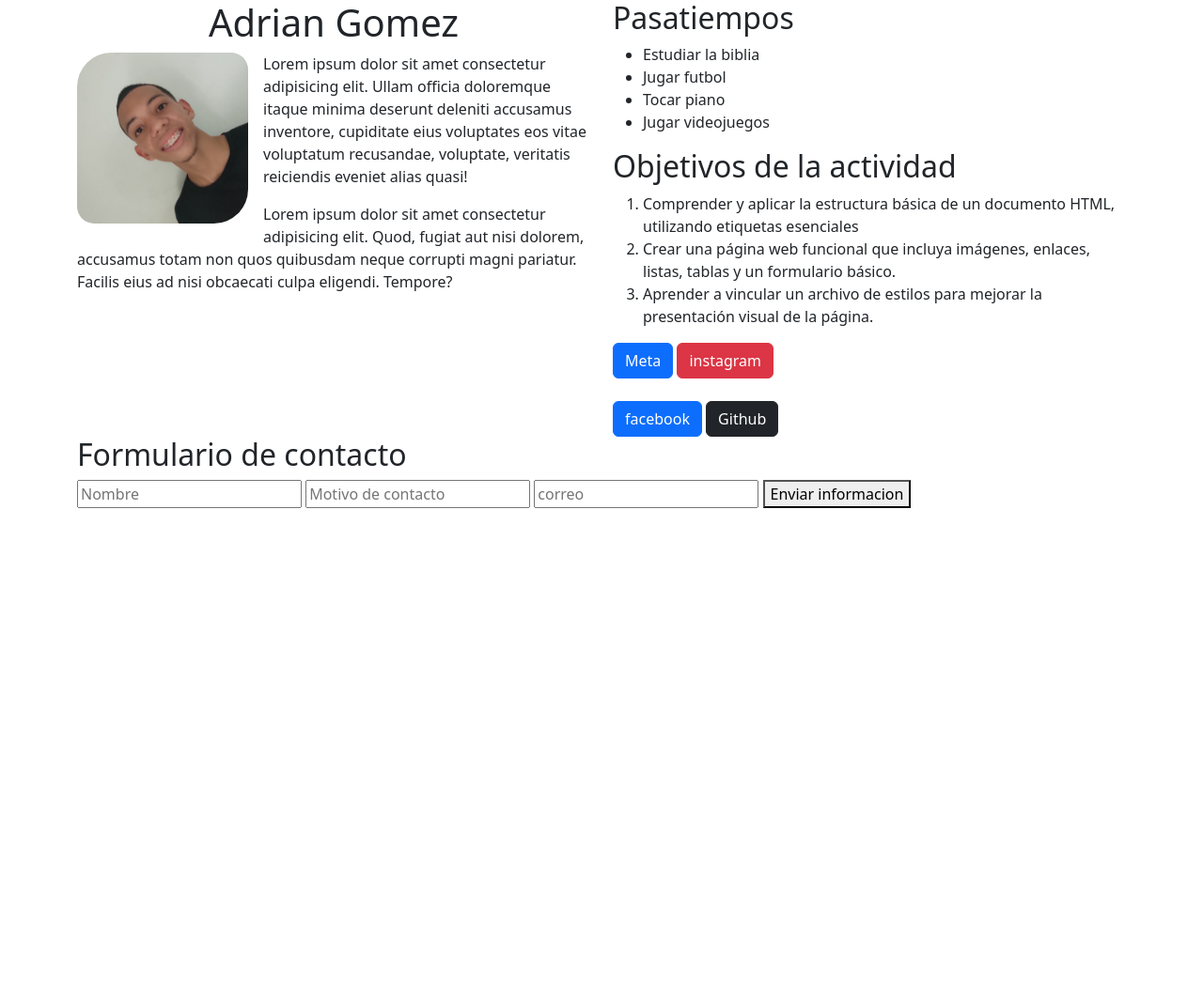
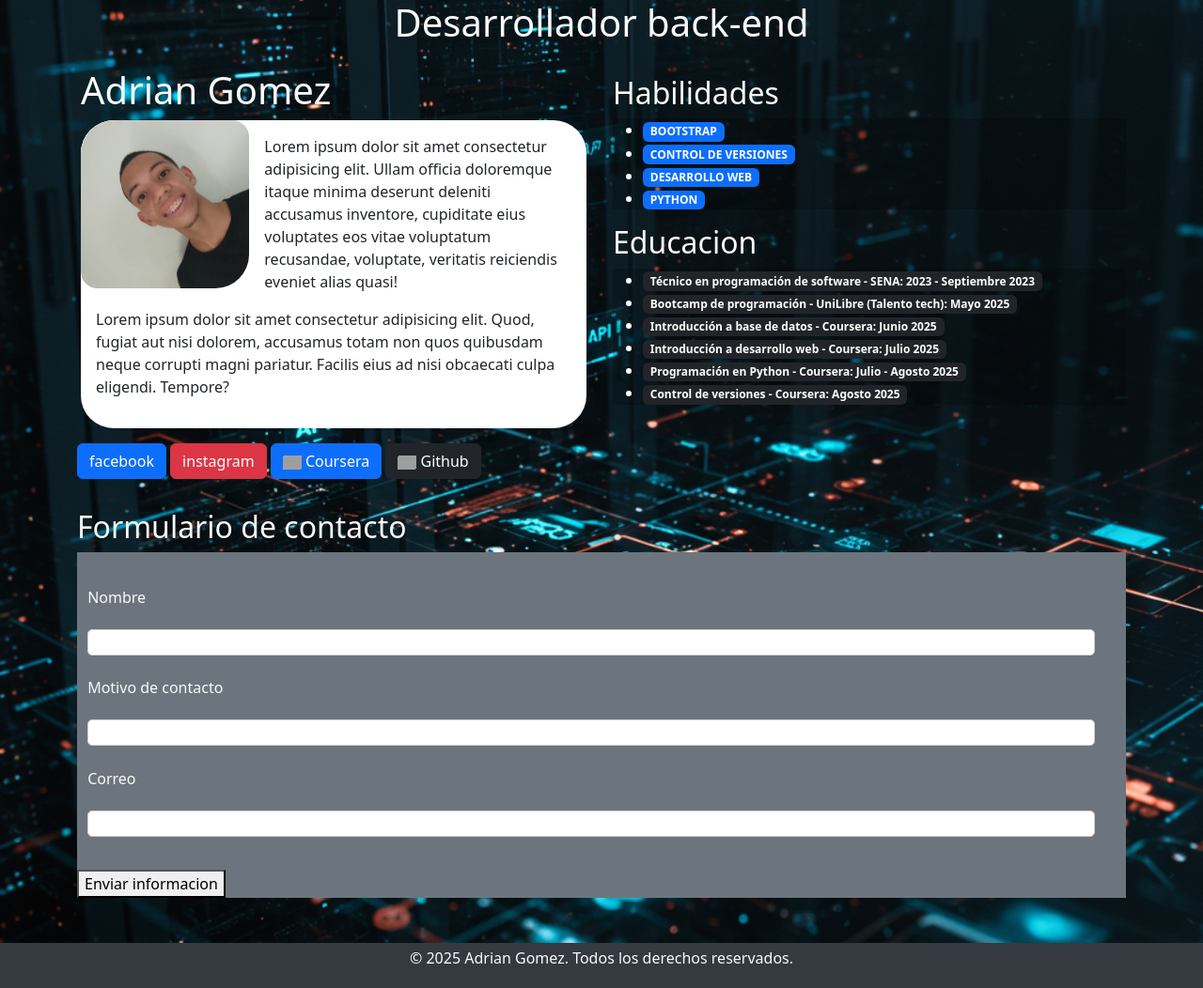
Before and after one commit to Adrian04g/BioAdrianG, a plain HTML site: page index.html in a window 1280 px wide. Shown: the whole page at 94% size. Before the commit the page ends 800 px from the top, so only its background shows below. Drawn offline with nearby package versions, Linux system fonts and the light colour scheme; grey boxes are pictures that could not be loaded.

Commit message:
Contenido estructurado

```diff
--- a/index.html
+++ b/index.html
@@ -9,56 +9,72 @@
   </head>
   <body >
     <div class="container">
-      <div class="row">
-        <div id="Biografia" class=" col-12 col-lg-6 text-right">
-          <h1 style="text-align: center;">Adrian Gomez</h1>
+      <div class="row text-light">
+        <h1 style="text-align: center;" class="text-light">Desarrollador back-end</h1>
+        <div id="Biografia" class="col-12 col-lg-6 text-light p-3 text-right">
+          <h1>Adrian Gomez</h1>
           <div class="col-4">
             <img src="img/foto.jpg" class="float-start me-3 mb-3" alt="descripcion"/>
           </div>
-          <div class="col-12">
+          <div id="texto" class="col-12 text-light p-3 text-dark">
             <p>Lorem ipsum dolor sit amet consectetur adipisicing elit. Ullam officia doloremque itaque minima deserunt deleniti accusamus inventore, cupiditate eius voluptates eos vitae voluptatum recusandae, voluptate, veritatis reiciendis eveniet alias quasi!</p>
             <p>Lorem ipsum dolor sit amet consectetur adipisicing elit. Quod, fugiat aut nisi dolorem, accusamus totam non quos quibusdam neque corrupti magni pariatur. Facilis eius ad nisi obcaecati culpa eligendi. Tempore?</p>
           </div>
         </div>
-        <div id="descripcion" class="col-12 col-lg-6">
-          <h2>Pasatiempos</h2>
+        <div id="descripcion" class="col-12 col-lg-6 ">
+          <br>
+          <h2>Habilidades</h2>
             <ul>
-              <li>Estudiar la biblia</li>
-              <li>Jugar futbol</li>
-              <li>Tocar piano</li>
-              <li>Jugar videojuegos</li>
+              <li><span class="badge text-bg-primary">BOOTSTRAP</span></li>
+              <li><span class="badge text-bg-primary">CONTROL DE VERSIONES</span></li>
+              <li><span class="badge text-bg-primary">DESARROLLO WEB</span></li>
+              <li><span class="badge text-bg-primary">PYTHON</span></li>
             </ul>
-          <h2>Objetivos de la actividad</h2>
-            <ol>
+          <h2>Educacion</h2>
+            <ul>
               <li>
-                Comprender y aplicar la estructura básica de un documento HTML,
-                utilizando etiquetas esenciales
+                <span class="badge text-bg-dark">Técnico en programación de software - SENA: 2023 - Septiembre 2023</span>
               </li>
               <li>
-                Crear una página web funcional que incluya imágenes, enlaces, listas,
-                tablas y un formulario básico.
+                <span class="badge text-bg-dark">Bootcamp de programación - UniLibre (Talento tech): Mayo 2025</span>
               </li>
               <li>
-                Aprender a vincular un archivo de estilos para mejorar la presentación
-                visual de la página.
+                <span class="badge text-bg-dark">Introducción a base de datos - Coursera: Junio 2025</span>
               </li>
-            </ol>
-            <a href="https://www.coursera.org/user/2a0897160f0886b3d8cedef2f2876c83" class="btn btn-primary">Meta</a>
-            <a href="https://www.instagram.com/agomez_04g?igsh=ZzFqY3R5NXlhb3Rm" class="btn btn-danger">instagram</a><br><br>
-            <a href="https://www.facebook.com/share/1HSiE4AQcX/" class="btn btn-primary">facebook</a>
-            <a href="https://github.com/Adrian04g" class="btn btn-dark">Github</a>
+              <li>
+                <span class="badge text-bg-dark">Introducción a desarrollo web - Coursera: Julio 2025</span>
+              </li>
+              <li>
+                <span class="badge text-bg-dark">Programación en Python - Coursera: Julio - Agosto 2025</span>
+              </li>
+              <li>
+                <span class="badge text-bg-dark">Control de versiones - Coursera: Agosto 2025</span>
+              </li>
+            </ul>
+          </div>
         </div>
-      </div>
+        <a target="_blank" href="https://www.coursera.org/user/2a0897160f0886b3d8cedef2f2876c83" class="btn btn-primary">facebook</a>
+        <a target="_blank" href="https://www.instagram.com/agomez_04g?igsh=ZzFqY3R5NXlhb3Rm" class="btn btn-danger">instagram</a>
+        <a target="_blank" href="https://www.facebook.com/share/1HSiE4AQcX/" class="btn btn-primary"><img src="https://play-lh.googleusercontent.com/GguSSKNcZdGw624xa9VqH71Sy6B12bHdlINY0RN_CltpzE51NgdFWkxesZuI4joVDrM" alt="icono" style="width:20px; vertical-align:middle;"> Coursera</a>
+        <a target="_blank" href="https://github.com/Adrian04g" class="btn btn-dark"><img src="https://encrypted-tbn0.gstatic.com/images?q=tbn:ANd9GcSbqj9Ii13d6hx5a9kyLnC5A8A96LDSaSZv_w&s" alt="icono" style="width:20px; vertical-align:middle;"> Github</a>
         <div class="form">
-          <form action>
-            <h2>Formulario de contacto</h2>
-            <input required type="text" id="nombre" placeholder="Nombre"/>
-            <input required type="text" id="descripcion" placeholder="Motivo de contacto"/>
-            <input required type="email" id="correo" placeholder="correo"/>
-            <button type="submit">Enviar informacion</button>
+          <form class="formulario" >
+            <h2 class="text-light">Formulario de contacto</h2>
+            <div class="bg-secondary"><br>
+              <label class="text-light">Nombre</label><br>
+              <input required type="text" id="nombre" placeholder=""/><br>
+              <label class="text-light">Motivo de contacto</label><br>
+              <input required type="text" id="descripcion" placeholder=""/><br>
+              <label class="text-light">Correo</label><br>
+              <input required type="email" id="correo" placeholder=""/><br><br>
+              <button type="submit">Enviar informacion</button>
+            </div>
           </form>
         </div>
     </div>
+    <footer class="text-center text-light mt-5 p-1" style="background-color: #343a40;">
+      <p>© 2025 Adrian Gomez. Todos los derechos reservados.</p>
+    </footer>
       <script src="main.js"></script>
       <script src="bootstrap.bundle.min.js"></script>
   </body>
--- a/style.css
+++ b/style.css
@@ -1,3 +1,9 @@
+body {
+    background-image: url('img/descarga.png');
+    background-size: cover;      /* Ajusta la imagen para cubrir toda la pantalla */
+    background-repeat: no-repeat; /* Evita que la imagen se repita */
+    background-position: center;  /* Centra la imagen */
+}
 img {
   border-radius: 20% 10% 20% 10%;
   background-color: #ffffff;
@@ -5,3 +11,22 @@ img {
   width: 100%;
   height: 25%;
 }
+#texto {
+  background-color: white;
+  border-radius: 35px;
+  padding: 20px;
+}
+ul {
+  background-color: rgba(0, 0, 0, 0.201);
+}
+form{
+  margin-top: 2em;
+}
+form input,label {
+  margin: 1% 1% 1% 1%;
+  border-radius: 5px;
+}
+form input {
+  width: 96%;
+  border: 1px solid #ccc;
+}
```
Also changed, not shown: img/descarga.png (added).
